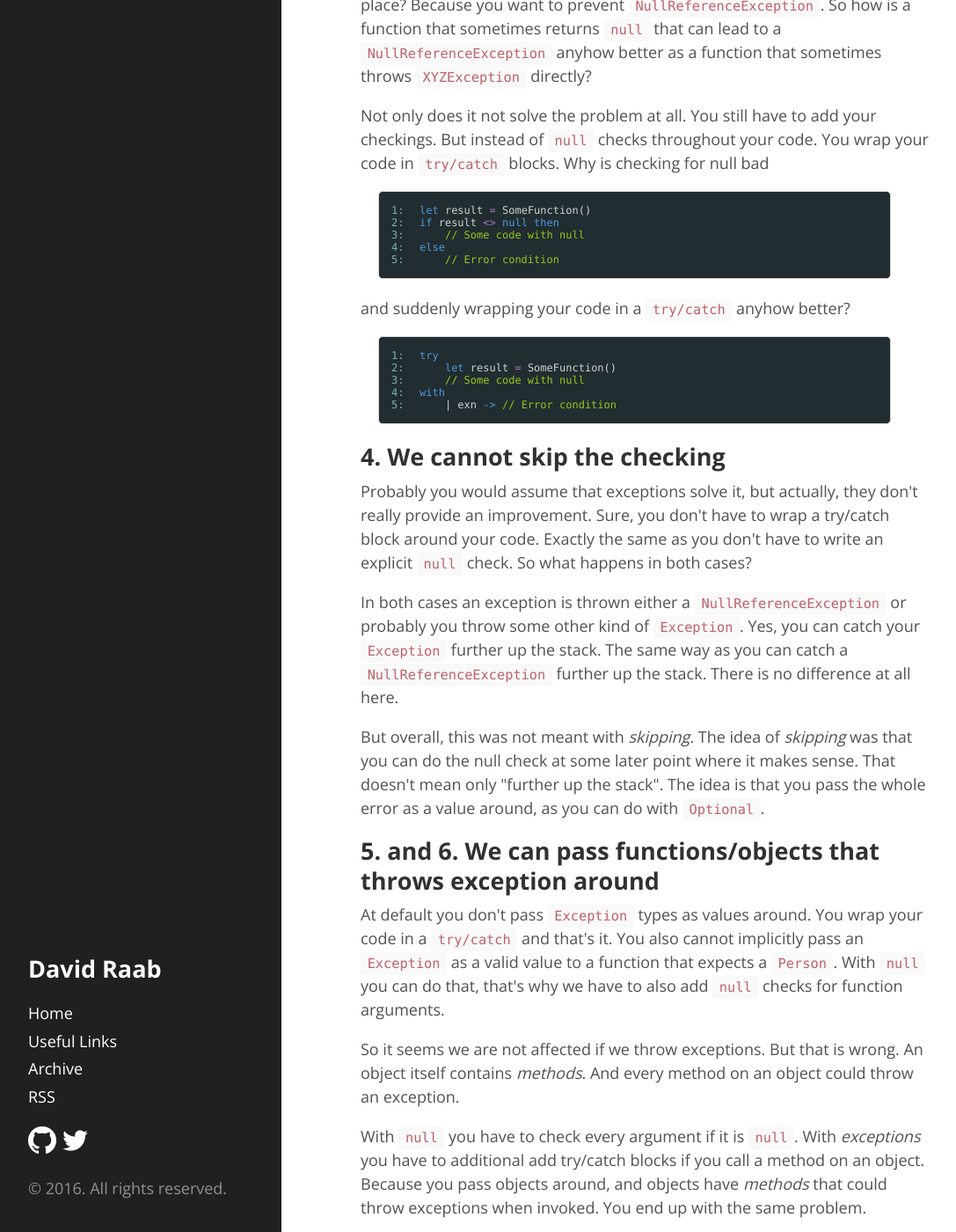
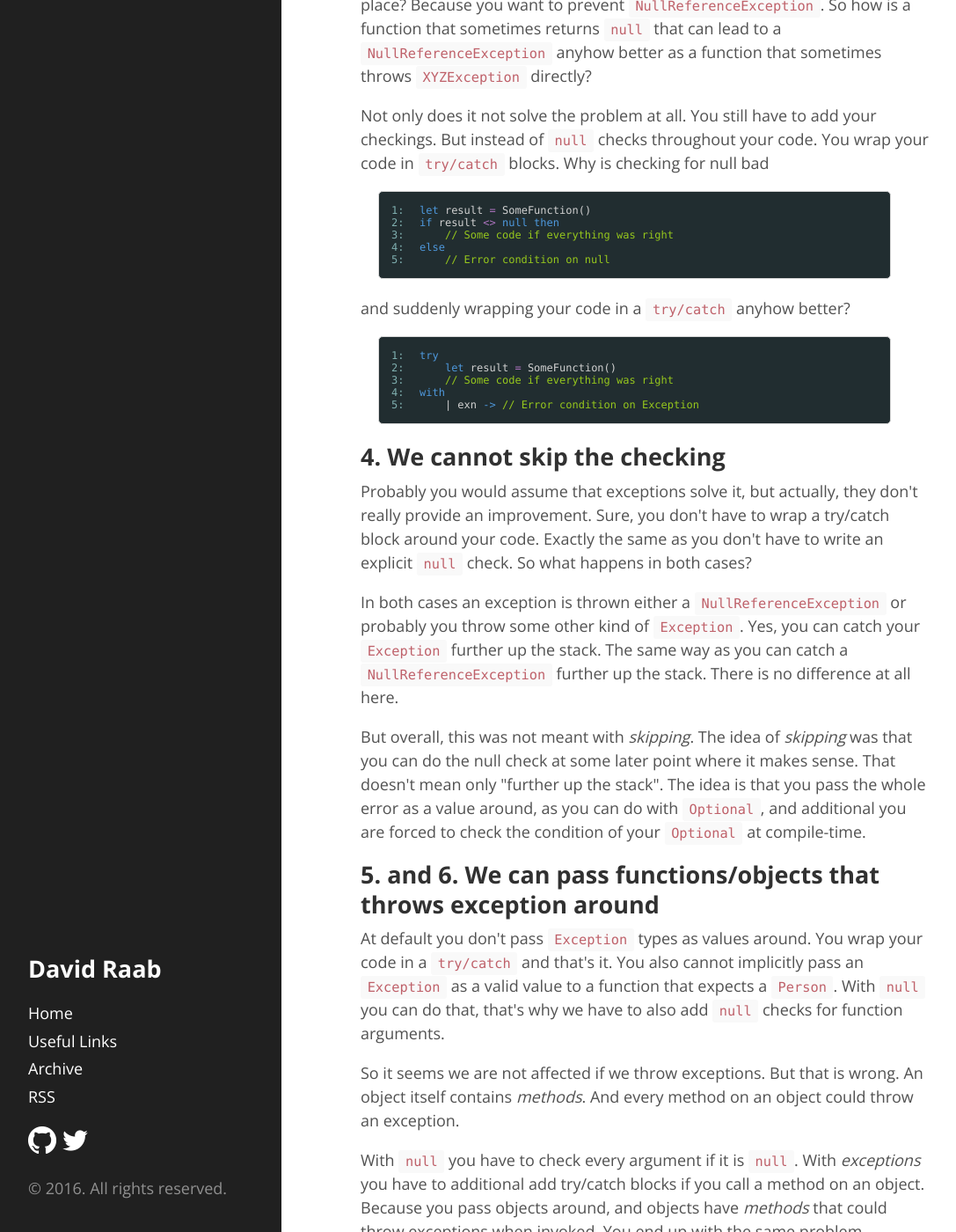
Before and after one commit to bartelink/sidburn.github.io, a Jekyll site: the page built from _posts/2016-03-25-exceptions-are-evil.html, in a window 1280 px wide and 1400 px high, scrolled down 1026 px. Shown: the whole window at 88% size, without its empty margins (4-1091 px from the left). Built offline with Jekyll 4.4.1, drawn with Linux system fonts in a browser that asks for light colours; some web fonts are replaced; comment, search, counter and statistics services are not loaded.

Commit message:
Exceptions are evil
Small fixes.

```diff
--- a/_posts/2016-03-25-exceptions-are-evil.html
+++ b/_posts/2016-03-25-exceptions-are-evil.html
@@ -42,9 +42,9 @@ null bad</p>
 </pre></td>
 <td class="snippet"><pre class="fssnip highlighted"><code lang="fsharp"><span class="k">let</span> <span class="i">result</span> <span class="o">=</span> <span class="i">SomeFunction</span>()
 <span class="k">if</span> <span class="i">result</span> <span class="o">&lt;&gt;</span> <span class="k">null</span> <span class="k">then</span>
-    <span class="c">// Some code with null</span>
+    <span class="c">// Some code if everything was right</span>
 <span class="k">else</span>
-    <span class="c">// Error condition</span>
+    <span class="c">// Error condition on null</span>
 </code></pre></td>
 </tr>
 </table>
@@ -57,9 +57,9 @@ null bad</p>
 </pre></td>
 <td class="snippet"><pre class="fssnip highlighted"><code lang="fsharp"><span class="k">try</span>
     <span class="k">let</span> <span class="i">result</span> <span class="o">=</span> <span class="i">SomeFunction</span>()
-    <span class="c">// Some code with null</span>
+    <span class="c">// Some code if everything was right</span>
 <span class="k">with</span>
-    | <span onmouseout="hideTip(event, 'fs1', 1)" onmouseover="showTip(event, 'fs1', 1)" class="i">exn</span> <span class="k">-&gt;</span> <span class="c">// Error condition</span>
+    | <span onmouseout="hideTip(event, 'fs1', 1)" onmouseover="showTip(event, 'fs1', 1)" class="i">exn</span> <span class="k">-&gt;</span> <span class="c">// Error condition on Exception</span>
 </code></pre></td>
 </tr>
 </table>
@@ -72,7 +72,8 @@ to write an explicit <code>null</code> check. So what happens in both cases?</p>
 a <code>NullReferenceException</code> further up the stack. There is no difference at all here.</p>
 <p>But overall, this was not meant with <em>skipping</em>. The idea of <em>skipping</em> was that you can do the null check
 at some later point where it makes sense. That doesn't mean only "further up the stack". The idea is that you
-pass the whole error as a value around, as you can do with <code>Optional</code>.</p>
+pass the whole error as a value around, as you can do with <code>Optional</code>, and additional you are forced
+to check the condition of your <code>Optional</code> at compile-time.</p>
 <h2>5. and 6. We can pass functions/objects that throws exception around</h2>
 <p>At default you don't pass <code>Exception</code> types as values around. You wrap your code in a <code>try/catch</code> and that's
 it. You also cannot implicitly pass an <code>Exception</code> as a valid value to a function that expects a <code>Person</code>. With
```
Also changed, not shown: 1 other file.
